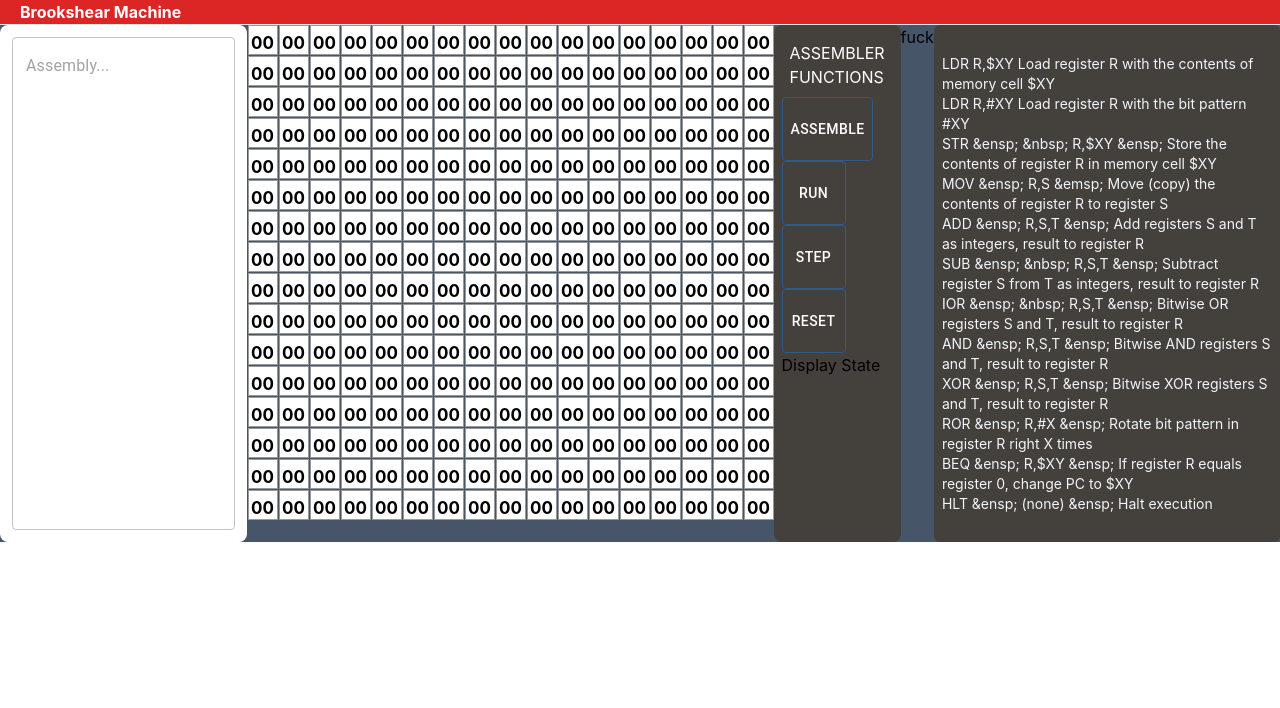
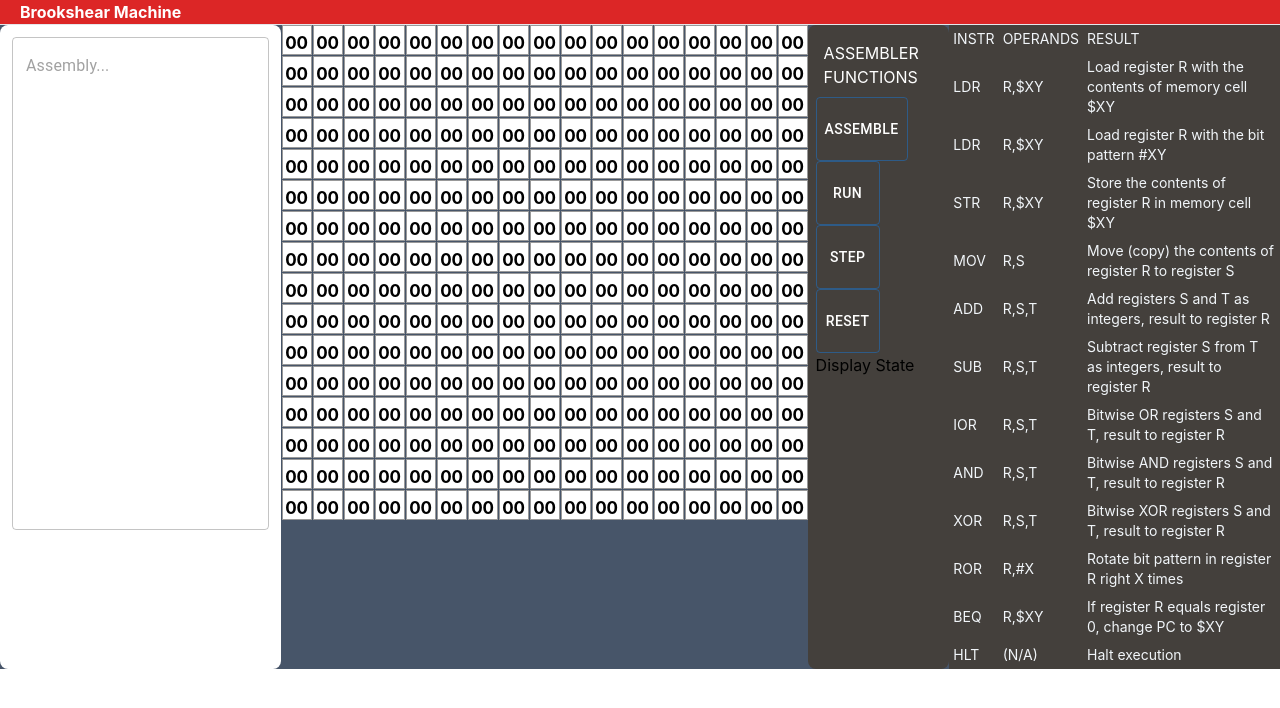
Before and after one commit to gvbarker/brookshear, a React (Create React App) app: page / in a window 1280 px wide. Shown: the top 708 px of the page. Built offline with nearby package versions, Linux system fonts and the light colour scheme.

Commit message:
feat: Generate table for instruction cheatsheet.
Converted the cheatsheet info to table format for easier styling, changed the instrP component to a table data element containing a single P tag.

```diff
--- a/src/components/BoxForm.js
+++ b/src/components/BoxForm.js
@@ -2,7 +2,6 @@ import React, { useState } from "react";
 import Memory from "./Memory";
 import { TextField } from "@mui/material";
 import EmuButton from "./EmuButton";
-import InstrP from "./InstrP";
 import CheatSheet from "./CheatSheet";
 
 export default function BoxForm({ asm, cpu }) {
@@ -99,7 +98,6 @@ export default function BoxForm({ asm, cpu }) {
           Display State
         </button>
       </div>
-      <p> fuck</p>
       <CheatSheet/>
 
     </div>
--- a/src/components/CheatSheet.js
+++ b/src/components/CheatSheet.js
@@ -1,65 +1,102 @@
 import React from "react";
-import InstrP from "./InstrP";
+import CheatSheetText from "./CheatSheetText";
 export default function CheatSheet() {
   return (
-    <div className="bg-stone-700 rounded-md content-center clear-both items-center p-2">
-
-      <InstrP
+    <div className="bg-stone-700">
+      <table>
+        <tbody>
+          <tr>
+            <CheatSheetText text={"INSTR"} />
+            <CheatSheetText text={"OPERANDS"} />
+            <CheatSheetText text={"RESULT"} />
+          </tr>
+          <tr>
+            <CheatSheetText text={"LDR"} />
+            <CheatSheetText text={"R,$XY"} />
+            <CheatSheetText
+              text={"Load register R with the contents of memory cell $XY"}
+            />
+          </tr>
+          <tr>
+            <CheatSheetText text={"LDR"} />
+            <CheatSheetText text={"R,$XY"} />
+            <CheatSheetText text={"Load register R with the bit pattern #XY"} />
+          </tr>
+          <tr>
+            <CheatSheetText text={"STR"} />
+            <CheatSheetText text={"R,$XY"} />
+            <CheatSheetText
+              text={"Store the contents of register R in memory cell $XY"}
+            />
+          </tr>
+          <tr>
+            <CheatSheetText text={"MOV"} />
+            <CheatSheetText text={"R,S"} />
+            <CheatSheetText
+              text={"Move (copy) the contents of register R to register S"}
+            />
+          </tr>
+          <tr>
+            <CheatSheetText text={"ADD"} />
+            <CheatSheetText text={"R,S,T"} />
+            <CheatSheetText
+              text={"Add registers S and T as integers, result to register R"}
+            />
+          </tr>
+          <tr>
+            <CheatSheetText text={"SUB"} />
+            <CheatSheetText text={"R,S,T"} />
+            <CheatSheetText
               text={
-          "LDR R,$XY Load register R with the contents of memory cell $XY"
+                "Subtract register S from T as integers, result to register R"
               }
             />
-      <InstrP
-        text={
-          "LDR R,#XY Load register R with the bit pattern #XY"
-        }
+          </tr>
+          <tr>
+            <CheatSheetText text={"IOR"} />
+
+            <CheatSheetText text={"R,S,T"} />
+
+            <CheatSheetText
+              text={"Bitwise OR registers S and T, result to register R"}
             />
-      <InstrP
-        text={
-          "STR &ensp; &nbsp; R,$XY &ensp; Store the contents of register R in memory cell $XY"
-        }
+          </tr>
+          <tr>
+            <CheatSheetText text={"AND"} />
+            <CheatSheetText text={"R,S,T"} />
+            <CheatSheetText
+              text={"Bitwise AND registers S and T, result to register R"}
             />
-      <InstrP
-        text={
-          "MOV &ensp; R,S &emsp; Move (copy) the contents of register R to register S"
-        }
+          </tr>
+          <tr>
+            <CheatSheetText text={"XOR"} />
+            <CheatSheetText text={"R,S,T"} />
+            <CheatSheetText
+              text={"Bitwise XOR registers S and T, result to register R"}
             />
-      <InstrP
-        text={
-          "ADD &ensp; R,S,T &ensp; Add registers S and T as integers, result to register R"
-        }
+          </tr>
+          <tr>
+            <CheatSheetText text={"ROR"} />
+            <CheatSheetText text={"R,#X"} />
+            <CheatSheetText
+              text={"Rotate bit pattern in register R right X times"}
             />
-      <InstrP
-        text={
-          "SUB &ensp; &nbsp; R,S,T &ensp; Subtract register S from T as integers, result to register R"
-        }
+          </tr>
+          <tr>
+            <CheatSheetText text={"BEQ"} />
+            <CheatSheetText text={"R,$XY"} />
+            <CheatSheetText
+              text={"If register R equals register 0, change PC to $XY"}
             />
-      <InstrP
-        text={
-          "IOR &ensp; &nbsp; R,S,T &ensp; Bitwise OR registers S and T, result to register R"
-        }
-      />
-      <InstrP
-        text={
-          "AND &ensp; R,S,T &ensp; Bitwise AND registers S and T, result to register R"
-        }
-      />
-      <InstrP
-        text={
-          "XOR &ensp; R,S,T &ensp; Bitwise XOR registers S and T, result to register R"
-        }
-      />
-      <InstrP
-        text={
-          "ROR &ensp; R,#X &ensp; Rotate bit pattern in register R right X times"
-        }
-      />
-      <InstrP
-        text={
-          "BEQ &ensp; R,$XY &ensp; If register R equals register 0, change PC to $XY"
-        }
-      />
-      <InstrP text={"HLT &ensp; (none) &ensp; Halt execution"} />
+          </tr>
+          <tr>
+            <CheatSheetText text={"HLT"} />
+            <CheatSheetText text={"(N/A)"} />
+
+            <CheatSheetText text={"Halt execution"} />
+          </tr>
+        </tbody>
+      </table>
     </div>
   );
 }
--- /dev/null
+++ b/src/components/CheatSheetText.js
@@ -0,0 +1,9 @@
+import React from "react";
+
+export default function CheatSheetText({ text }) {
+  return (
+    <td className="p-1">
+      <p className="text-sm text-slate-100">{text}</p>
+    </td>
+  );
+}
--- a/src/components/InstrP.js
+++ /dev/null
@@ -1,5 +0,0 @@
-import React from "react";
-
-export default function InstrP({ text }) {
-  return <p className="text-sm text-slate-100">{text}</p>;
-}
```
Lines whose indentation alone changed are shown as unchanged.
